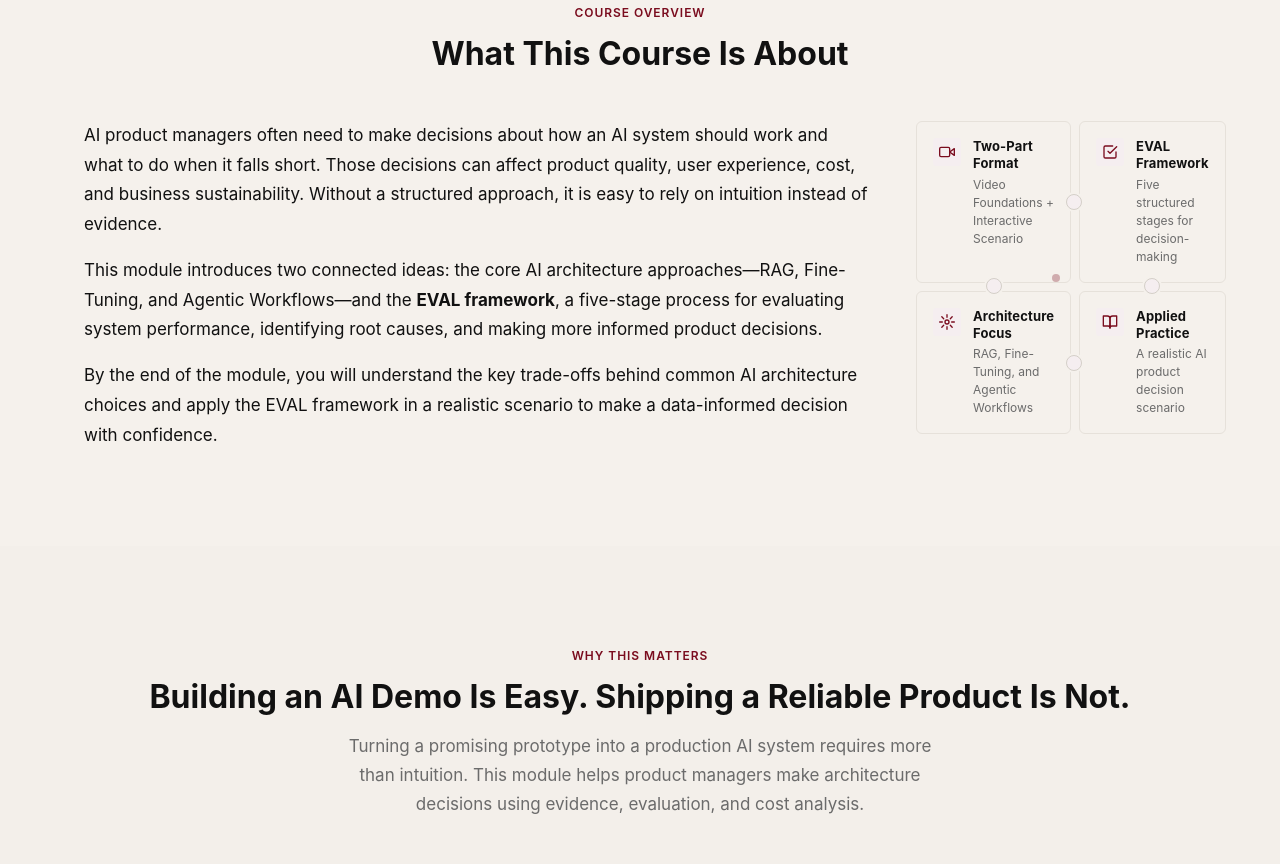
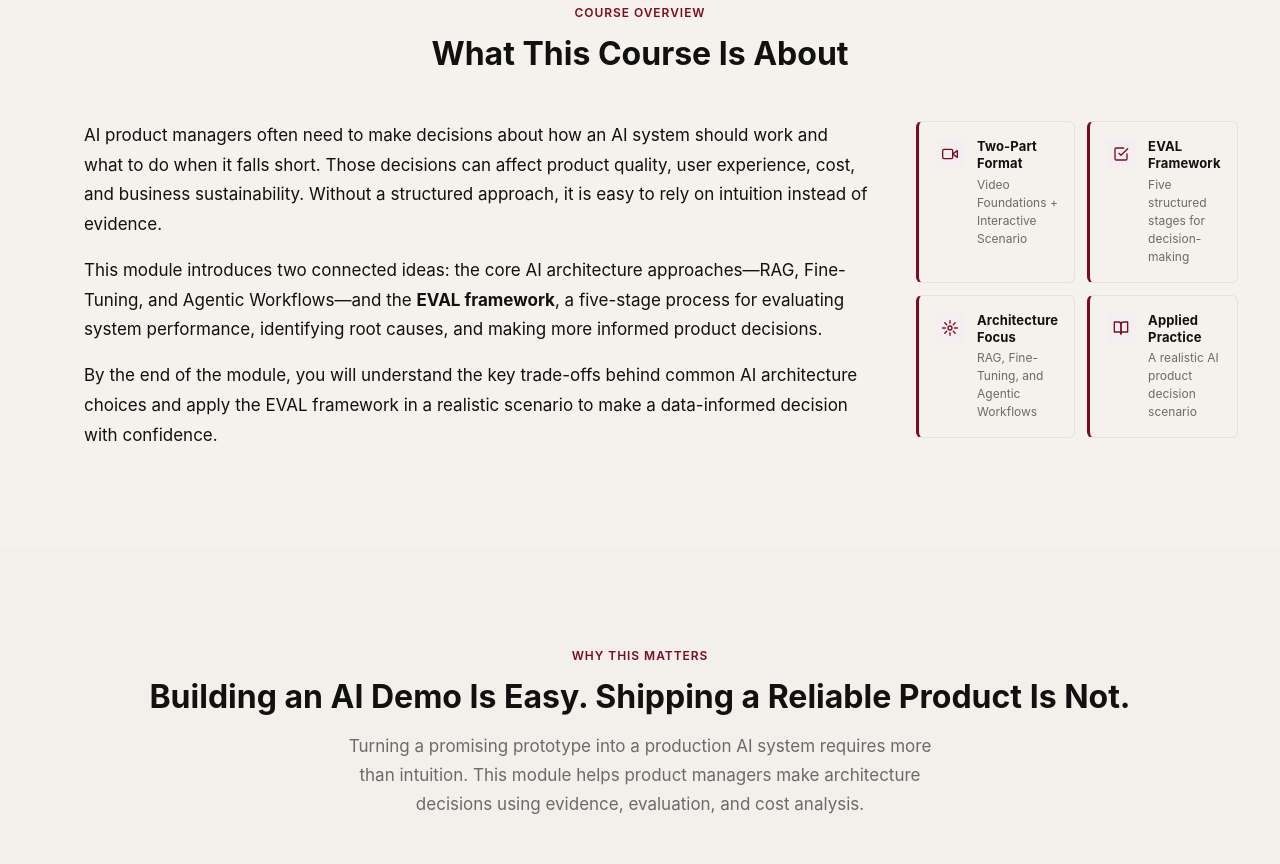
Before and after one commit to Zhijing-Lin/making-ai-architecture-decisions, a plain HTML site: page index.html in a window 1280 px wide. Shown: the part 879-1743 px from the top of the page. Drawn offline with Linux system fonts and the light colour scheme.

Commit message:
Revert highlight cards to icon badge and accent border design
Co-Authored-By: Claude Sonnet 4.6 <noreply@anthropic.com>

```diff
--- a/assets/css/styles.css
+++ b/assets/css/styles.css
@@ -449,93 +449,38 @@ p + p { margin-top: var(--space-4); }
 .overview-highlights {
   display: grid;
   grid-template-columns: 1fr 1fr;
-  gap: 8px;
-  position: relative;
-  isolation: isolate; /* scope internal z-indices */
-}
-
-/* Central dot at the intersection of all four cards */
-.overview-highlights::before {
-  content: '';
-  position: absolute;
-  left: 50%;
-  top: 50%;
-  transform: translate(-50%, -50%);
-  width: 8px;
-  height: 8px;
-  background-color: var(--color-primary);
-  border-radius: 50%;
-  opacity: 0.3;
-  z-index: 5;
-  pointer-events: none;
+  gap: var(--space-3);
 }
 
 .highlight-item {
-  position: relative;
   background-color: var(--color-bg-white);
   border: 1px solid var(--color-border);
+  border-left: 3px solid var(--color-primary);
   border-radius: var(--radius-md);
   padding: var(--space-4) var(--space-4);
   display: flex;
   flex-direction: row;
   align-items: flex-start;
   gap: var(--space-3);
-  transition: box-shadow var(--transition-fast);
+  transition: box-shadow var(--transition-fast), border-color var(--transition-fast);
 }
 
 .highlight-item:hover {
   box-shadow: var(--shadow-card);
-}
-
-/* Stacking order: earlier cards paint above later ones so their
-   connector knobs appear over adjacent card borders */
-.highlight-item:nth-child(1) { z-index: 4; }
-.highlight-item:nth-child(2) { z-index: 3; }
-.highlight-item:nth-child(3) { z-index: 2; }
-.highlight-item:nth-child(4) { z-index: 1; }
-
-/* Puzzle knob: right edge of cards 1 and 3 (straddling horizontal gap) */
-.highlight-item:nth-child(1)::after,
-.highlight-item:nth-child(3)::after {
-  content: '';
-  position: absolute;
-  right: -12px; /* centers 16px circle in 8px gap */
-  top: 50%;
-  transform: translateY(-50%);
-  width: 16px;
-  height: 16px;
-  background-color: var(--color-primary-light);
-  border: 1px solid var(--color-border-strong);
-  border-radius: 50%;
-  box-shadow: 0 0 0 2px var(--color-bg-white);
-}
-
-/* Puzzle knob: bottom edge of cards 1 and 2 (straddling vertical gap) */
-.highlight-item:nth-child(1)::before,
-.highlight-item:nth-child(2)::before {
-  content: '';
-  position: absolute;
-  bottom: -12px; /* centers 16px circle in 8px gap */
-  left: 50%;
-  transform: translateX(-50%);
-  width: 16px;
-  height: 16px;
-  background-color: var(--color-primary-light);
-  border: 1px solid var(--color-border-strong);
-  border-radius: 50%;
-  box-shadow: 0 0 0 2px var(--color-bg-white);
+  border-left-color: var(--color-secondary);
 }
 
 .highlight-icon {
   flex-shrink: 0;
-  width: 28px;
-  height: 28px;
+  width: 30px;
+  height: 30px;
   background-color: var(--color-primary-light);
   border-radius: var(--radius-sm);
   display: flex;
   align-items: center;
   justify-content: center;
   color: var(--color-primary);
+  margin-top: 1px;
 }
 
 .highlight-body {
@@ -983,7 +928,7 @@ p + p { margin-top: var(--space-4); }
   }
 
   .overview-highlights {
-    grid-template-columns: repeat(2, 1fr);
+    grid-template-columns: repeat(4, 1fr);
   }
 
   .eval-step__desc {
```
